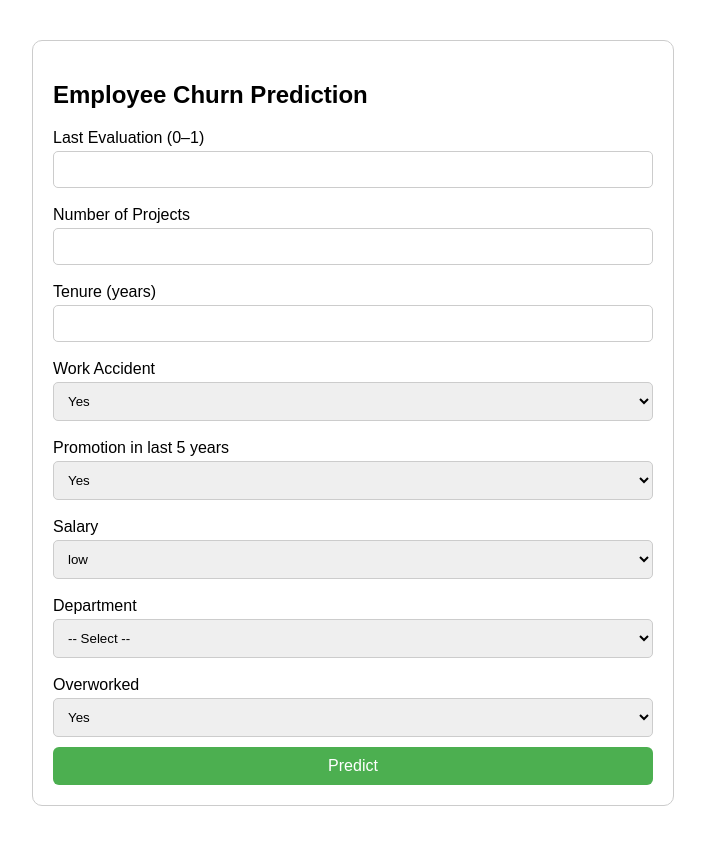
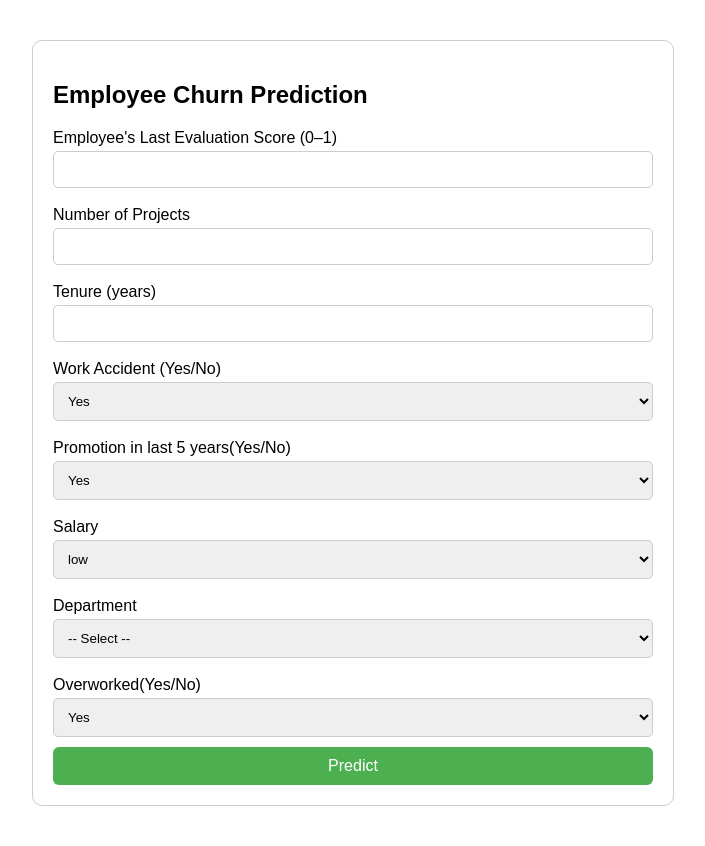
Before and after one commit to MohTarique/Employee-Churn-Prediction, a Flask app: page / in a window 1280 px wide. Shown: the whole page, without its empty margins (287-992 px from the left). Run offline with Flask 3, Linux system fonts and the light colour scheme; parts of the project's set-up code (start-up, migrations or seed data) failed here and were passed over.

Commit message:
Update index.html

```diff
--- a/templates/index.html
+++ b/templates/index.html
@@ -32,7 +32,7 @@
 
         <form id="predictForm" method="POST" action="/predict">
 
-            <label>Last Evaluation (0–1)</label>
+            <label>Employee's Last Evaluation Score (0–1)</label>
             <input id="last_evaluation" name="last_evaluation" type="number" step="0.01" min="0" max="1" required>
 
             <label>Number of Projects</label>
@@ -41,13 +41,13 @@
             <label>Tenure (years)</label>
             <input id="tenure" name="tenure" type="number" min="0" required>
 
-            <label>Work Accident</label>
+            <label>Work Accident (Yes/No)</label>
             <select id="work_accident" name="work_accident">
                 <option value="1">Yes</option>
                 <option value="0">No</option>
             </select>
 
-            <label>Promotion in last 5 years</label>
+            <label>Promotion in last 5 years(Yes/No)</label>
             <select id="promotion_last_5years" name="promotion_last_5years">
                 <option value="1">Yes</option>
                 <option value="0">No</option>
@@ -75,7 +75,7 @@
                 <option value="technical">technical</option>
             </select>
 
-            <label>Overworked</label>
+            <label>Overworked(Yes/No)</label>
             <select id="overworked" name="overworked">
                 <option value="1">Yes</option>
                 <option value="0">No</option>
```
